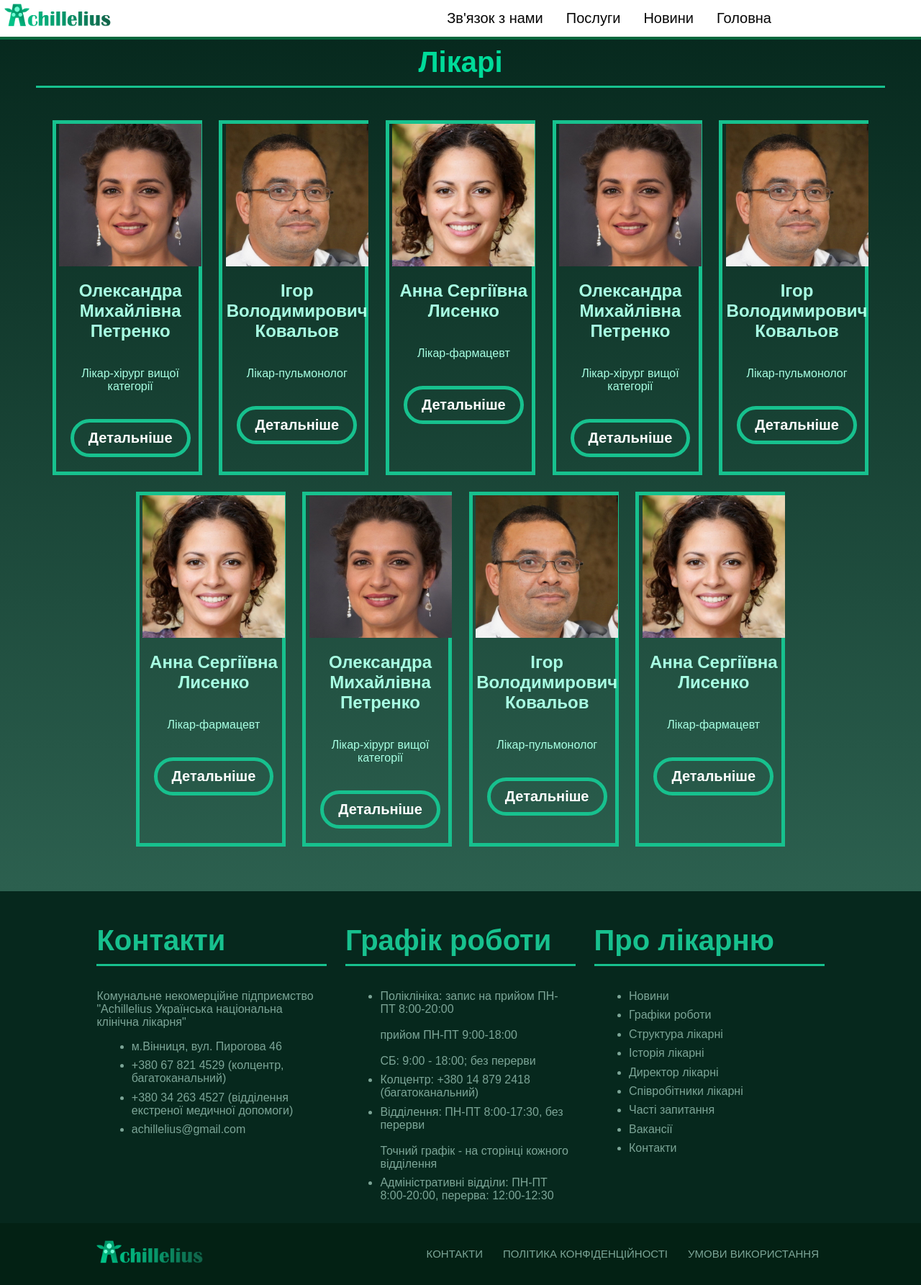
After one commit to forkivan/kyrsova, a PHP site: page /alldoctors.html in a window 1280 px wide. The commit adds this page. Shown: the whole page at 72% size. Run offline with PHP 8.4, Linux system fonts and the light colour scheme.

Commit message:
Нові сторінки

```diff
--- a/Курсова/Styles.css
+++ b/Курсова/Styles.css
@@ -90,126 +77,18 @@ nav ul {
 	color: #3F9E81;
 }
 
-.CardBlock {
+.BlockForContent {
 	display: flex;
 	flex-wrap: wrap;
 	justify-content: center;
 }
 
-.CardIcon { margin: 0.5% 30%; }
-
-
-.Card {
-	width: 17%;
-	margin: 0.9%;
-	padding: 18px;
-
-	background-color: #17C18E;
-	box-shadow: 7px 7px #DFDFDF;
-
-	box-sizing: border-box;
-	text-align: center;
-	border-radius: 15px;
-
-	display: flex;
-	flex-wrap: wrap;
-	justify-content: center;
-	align-items: center;
-	color: #FFFFFF;
-	transition: all 0.3s ease;
-
-}
-
-.Card:hover {
-
-background-color: #129E74;
-transform: translateX(7px) translateY(7px);
-box-shadow: 0px 0px #DFDFDF;
-
-}
-
-#AboutUs {
-	width: 30%;
-	margin: 2%;
-}
-
-#HospitalIllustration {
-	width: 20%;
-	margin: 2%;
-	border: 4px solid #17C18E;
-	transition: all 0.3s ease;
-}
-
-#HospitalIllustration:hover {
-
-transform: scale(1.02);
-
-}
 
 
 
 
-#WorkerSection {
-	padding: 50px;
-	padding-top: 5px;
-	text-align: center;
-	background: linear-gradient(to top, #2C604F, #06281D);
 
-	.GreenHeader {
-		color: #00DB99;
-	}
-}
 
-.DoctorsRectangle {
-	width: calc(5vw + 15vh);
-
-	margin: 1%;
-	padding-top: 0;
-
-	border: 5px solid #17C18E;
-
-	box-sizing: border-box;
-	text-align: center;
-
-	display: flex;
-	flex-direction: column;
-	flex-wrap: wrap;
-	justify-content: top;
-	align-items: center;
-	color: #A8FFE3;
-	transition: all 0.3s ease;
-
-	.ButtonMoreInformation {
-		background: none;
-		border: 5px solid #17C18E;
-		margin: 20px;
-	}
-}
-
-.DoctorsRectangle:hover { transform: translateY(-15px); }
-
-.PersonIcon {
-	float: inline-start;
-	width: 100%;
-}
-
-#ButtonSearchDoctor {
-	background: none;
-	color: #fff;
-	border: 5px solid #17C18E;
-	border-radius: 10px;
-	cursor: pointer;
-
-	font-size: 30px;
-	font-weight: bold;
-	font-family: arial;
-
-	padding: 10px 60px;
-	margin: 20px;
-	transition: all 0.3s ease;
-}
-
-#ButtonSearchDoctor:hover { transform: scale(1.05); }
 
 
 
@@ -252,20 +131,7 @@ transform: scale(1.02);
 
 
 @media(min-width:1001px) and (max-width:1500px) {
-	#HospitalIllustration { width: 35%; }
-	.Card {
-		width: 25%;
-		padding: 10px;
-	}
 	#EndLinks { padding: 1.5% 10%; }
-
-	.DoctorsRectangle {
-		width: calc(10vw + 10vh);
-
-		.ButtonMoreInformation {
-			margin: 20px;
-		}
-	}
 
 	.LinkBlock {
 		width:25%;
--- /dev/null
+++ b/Курсова/alldoctors.html
@@ -0,0 +1,137 @@
+<!DOCTYPE html>
+<html lang="ua">
+<head>
+	<meta charset="UTF-8">
+	<meta name="viewport" content="width=device-width, initial-scale=1.0">
+	<title>Achillelius - лікарі</title>
+</head>
+<body>
+	<header>
+		<nav>
+			<ul>
+				<img src="Images/MainIcon.png" id="LogoHospital" alt="Logo icon">
+				<li><a class="ArrowButton" href="index.html">Головна</a></li>
+				<li><a class="ArrowButton" href="#news">Новини</a></li>
+				<li><a class="ArrowButton" href="services.html">Послуги</a></li>
+				<li><a class="ArrowButton" href="#contact">Зв'язок з нами</a></li>
+			</ul>
+		</nav>
+	</header>
+
+	<section id="AllWorkerSection">
+		<h1 class="GreenHeader">Лікарі</h1>
+		<div class="BlockForContent">
+			<div class="DoctorsRectangle">
+				<img src="Images/DemoWomenPerson1.jpg" class="PersonIcon" alt="Testing icon">
+				<h2 class = "CardTitle">Олександра Михайлівна Петренко</h2>
+				<p class = "CardText">Лікар-хірург вищої категорії</p>
+				<button class="ButtonMoreInformation">Детальніше</button>
+			</div>
+			<div class="DoctorsRectangle">
+				<img src="Images/DemoMenPerson1.jpg" class="PersonIcon" alt="Testing icon">
+				<h2 class = "CardTitle">Ігор Володимирович Ковальов</h2>
+				<p class = "CardText">Лікар-пульмонолог</p>
+				<button class="ButtonMoreInformation">Детальніше</button>
+			</div>
+			<div class="DoctorsRectangle">
+				<img src="Images/DemoWomenPerson2.jpg" class="PersonIcon" alt="Testing icon">
+				<h2 class = "CardTitle">Анна Сергіївна Лисенко</h2>
+				<p class = "CardText">Лікар-фармацевт</p>
+				<button class="ButtonMoreInformation">Детальніше</button>
+			</div>
+			<div class="DoctorsRectangle">
+				<img src="Images/DemoWomenPerson1.jpg" class="PersonIcon" alt="Testing icon">
+				<h2 class = "CardTitle">Олександра Михайлівна Петренко</h2>
+				<p class = "CardText">Лікар-хірург вищої категорії</p>
+				<button class="ButtonMoreInformation">Детальніше</button>
+			</div>
+			<div class="DoctorsRectangle">
+				<img src="Images/DemoMenPerson1.jpg" class="PersonIcon" alt="Testing icon">
+				<h2 class = "CardTitle">Ігор Володимирович Ковальов</h2>
+				<p class = "CardText">Лікар-пульмонолог</p>
+				<button class="ButtonMoreInformation">Детальніше</button>
+			</div>
+			<div class="DoctorsRectangle">
+				<img src="Images/DemoWomenPerson2.jpg" class="PersonIcon" alt="Testing icon">
+				<h2 class = "CardTitle">Анна Сергіївна Лисенко</h2>
+				<p class = "CardText">Лікар-фармацевт</p>
+				<button class="ButtonMoreInformation">Детальніше</button>
+			</div>
+			<div class="DoctorsRectangle">
+				<img src="Images/DemoWomenPerson1.jpg" class="PersonIcon" alt="Testing icon">
+				<h2 class = "CardTitle">Олександра Михайлівна Петренко</h2>
+				<p class = "CardText">Лікар-хірург вищої категорії</p>
+				<button class="ButtonMoreInformation">Детальніше</button>
+			</div>
+			<div class="DoctorsRectangle">
+				<img src="Images/DemoMenPerson1.jpg" class="PersonIcon" alt="Testing icon">
+				<h2 class = "CardTitle">Ігор Володимирович Ковальов</h2>
+				<p class = "CardText">Лікар-пульмонолог</p>
+				<button class="ButtonMoreInformation">Детальніше</button>
+			</div>
+			<div class="DoctorsRectangle">
+				<img src="Images/DemoWomenPerson2.jpg" class="PersonIcon" alt="Testing icon">
+				<h2 class = "CardTitle">Анна Сергіївна Лисенко</h2>
+				<p class = "CardText">Лікар-фармацевт</p>
+				<button class="ButtonMoreInformation">Детальніше</button>
+			</div>
+		</div>
+	</section>
+
+	<section id="LinkSection">
+		<div class="LinkBlock">
+			<h1 class="GreenHeader">Контакти</h1>
+			<p>Комунальне некомерційне підприємство "Achillelius Українська національна клінічна лікарня"</p>
+			<ul>
+				<li>м.Вінниця, вул. Пирогова 46</li>
+				<li>+380 67 821 4529 (колцентр, багатоканальний)</li>
+				<li>+380 34 263 4527 (відділення екстреної медичної допомоги)</li>
+				<li>achillelius@gmail.com</li>
+			</ul>
+
+			<a></a>
+		</div>
+
+		<div class="LinkBlock">
+			<h1 class="GreenHeader">Графік роботи</h1>
+
+			<ul>
+				<li>Поліклініка: запис на прийом ПН-ПТ 8:00-20:00 <br></br>
+				прийом ПН-ПТ 9:00-18:00 <br></br>
+				СБ: 9:00 - 18:00; без перерви</li>
+				<li>Колцентр: +380 14 879 2418 (багатоканальний)</li>
+				<li>Відділення: ПН-ПТ 8:00-17:30, без перерви <br></br>
+				Точний графік - на сторінці кожного відділення</li>
+				<li>Адміністративні відділи: ПН-ПТ 8:00-20:00, перерва: 12:00-12:30</li>
+			</ul>
+		</div>
+
+		<div class="LinkBlock">
+			<h1 class="GreenHeader">Про лікарню</h1>
+			<ul>
+				<li><a href="#news">Новини</a></li>
+				<li><a href="#workschedule">Графіки роботи</a></li>
+				<li><a href="#hospitalplans">Структура лікарні</a></li>
+				<li><a href="#history">Історія лікарні</a></li>
+				<li><a href="#director">Директор лікарні</a></li>
+				<li><a href="#workers">Співробітники лікарні</a></li>
+				<li><a href="#questions">Часті запитання</a></li>
+				<li><a href="#vacancies">Вакансії</a></li>
+				<li><a href="#contacts">Контакти</a></li>
+			</ul>
+		</div>
+
+		<div id="EndLinks">
+			<img src="Images/MainIcon.png" id="LogoHospital" alt="Logo icon">
+			<a href="#termsofuse">УМОВИ ВИКОРИСТАННЯ</a>
+			<a href="#policy">ПОЛІТИКА КОНФІДЕНЦІЙНОСТІ</a>
+			<a href="#contacts">КОНТАКТИ</a>
+		</div>
+
+	</section>
+
+</body>
+</html>
+
+<link rel="stylesheet" href="styles.css">
+<link rel="stylesheet" href="doctor_styles.css">
--- /dev/null
+++ b/Курсова/doctor_styles.css
@@ -0,0 +1,78 @@
+.DoctorsRectangle {
+	width: calc(5vw + 15vh);
+
+	margin: 1%;
+	padding-top: 0;
+
+	border: 5px solid #17C18E;
+
+	box-sizing: border-box;
+	text-align: center;
+
+	display: flex;
+	flex-direction: column;
+	flex-wrap: wrap;
+	justify-content: top;
+	align-items: center;
+	color: #A8FFE3;
+	transition: all 0.3s ease;
+
+	.ButtonMoreInformation {
+		background: none;
+		border: 5px solid #17C18E;
+		margin: 20px;
+	}
+}
+
+.DoctorsRectangle:hover { transform: translateY(-15px); }
+
+.PersonIcon {
+	float: inline-start;
+	width: 100%;
+}
+
+#AllWorkerSection {
+	padding: 50px;
+	padding-top: 5px;
+	text-align: center;
+	background: linear-gradient(to top, #2C604F, #06281D);
+
+	.GreenHeader {
+		color: #00DB99;
+	}
+}
+
+
+@media(min-width:1001px) and (max-width:1500px) {
+	.DoctorsRectangle {
+		width: calc(10vw + 10vh);
+
+		.ButtonMoreInformation {
+			margin: 20px;
+		}
+	}
+}
+
+@media(min-width:641px) and (max-width:1000px) {
+
+	.DoctorsRectangle {
+		width: calc(15vw + 10vh);
+
+		.ButtonMoreInformation {
+			margin: 20px 5px;
+		}
+	}
+
+}
+
+@media(max-width:640px) {
+
+	.DoctorsRectangle {
+		width: 45%;
+
+		.ButtonMoreInformation {
+			margin: 20px 10px;
+		}
+	}
+
+}
--- a/Курсова/services.html
+++ b/Курсова/services.html
@@ -3,16 +3,16 @@
 <head>
 	<meta charset="UTF-8">
 	<meta name="viewport" content="widtd=device-widtd, initial-scale=1.0">
-	<title>Курсова</title>
+	<title>Achillelius - послуги</title>
 </head>
 <body>
 	<header>
 		<nav>
 			<ul>
 				<img src="Images/MainIcon.png" id="LogoHospital" alt="Logo icon">
-				<li><a class="ArrowButton" href="#home">Головна</a></li>
+				<li><a class="ArrowButton" href="index.html">Головна</a></li>
 				<li><a class="ArrowButton" href="#news">Новини</a></li>
-				<li><a class="ArrowButton" href="#services">Послуги</a></li>
+				<li><a class="ArrowButton" href="services.html">Послуги</a></li>
 				<li><a class="ArrowButton" href="#contact">Зв'язок з нами</a></li>
 			</ul>
 		</nav>
```
Also changed, not shown: other parts of Курсова/Styles.css (+0 -45 lines), Курсова/aboutus.html (added, +88 -0 lines), Курсова/index.html (+10 -8 lines), Курсова/main_page_styles.css (added, +128 -0 lines).
